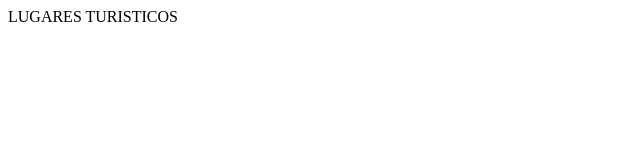
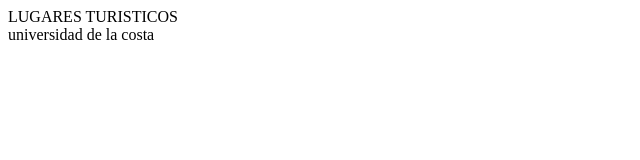
Before and after one commit to ctorres4501/LUGARES-TURISTICOS, a plain HTML site: page index.html in a window 1280 px wide. Shown: the whole page, without its empty margins (0-640 px from the left). Drawn offline with Linux system fonts and the light colour scheme.

Commit message:
fourth commit

```diff
--- a/index.html
+++ b/index.html
@@ -7,6 +7,7 @@
 </head>
 <body>
     <div>LUGARES TURISTICOS</div>
+    <div>universidad de la costa</div>
 
 </body>
 </html>
```
